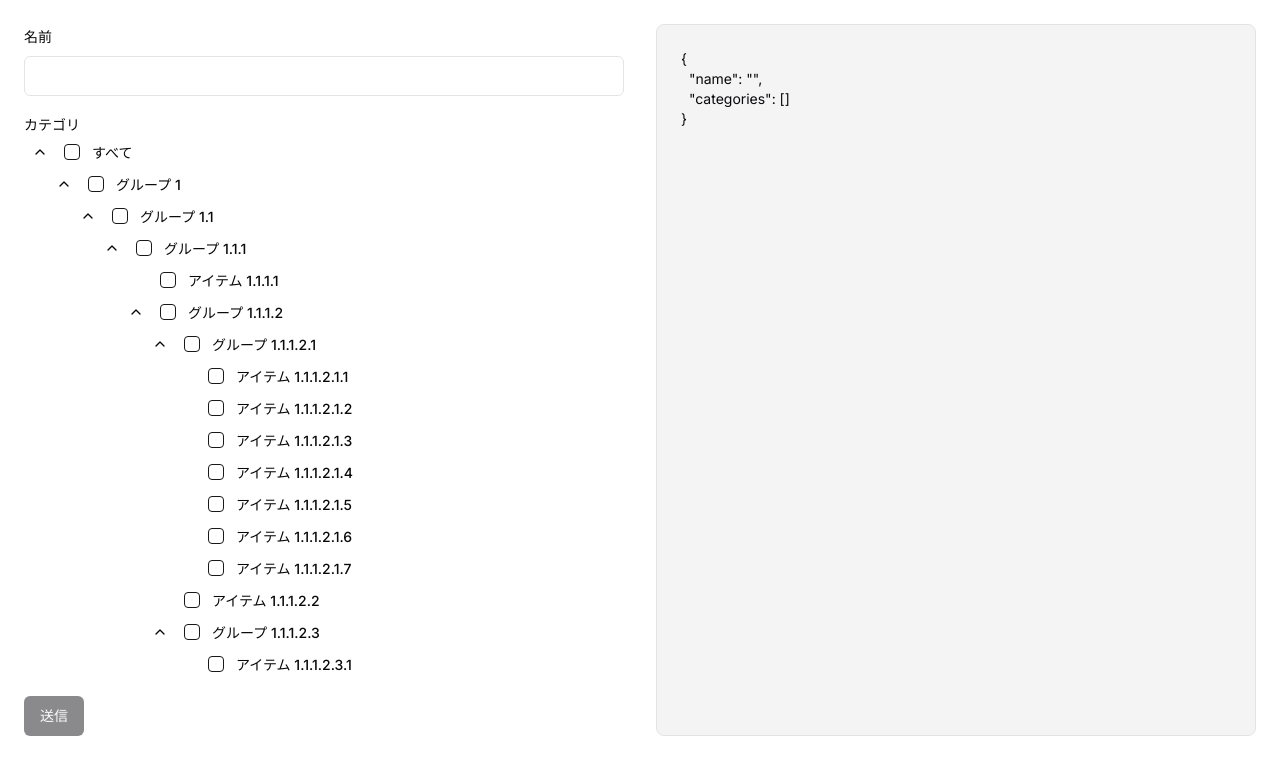
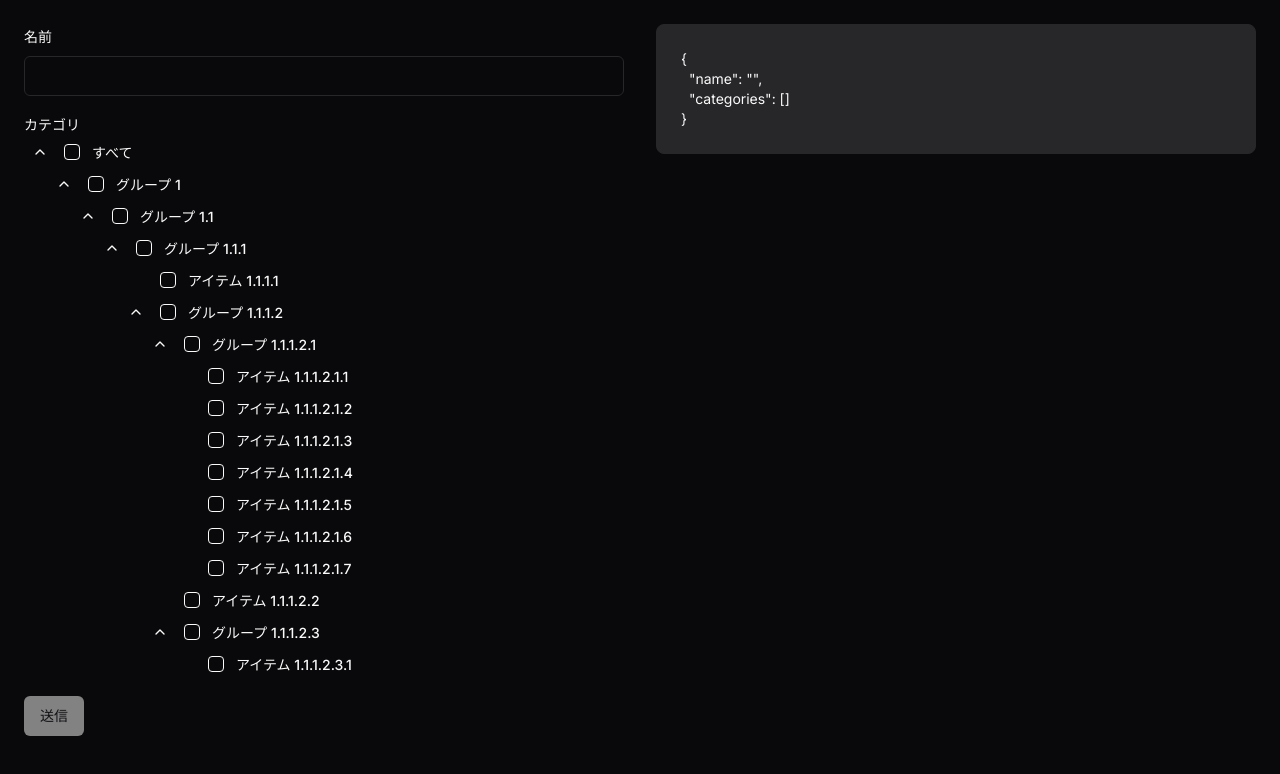
Before and after one commit to dninomiya/react-hook-form-tree-checkbox-selector, a Next.js app: page / in a window 1280 px wide. Shown: the top 774 px of the page. Built offline with nearby package versions, Linux system fonts and the light colour scheme.

Commit message:
feat: デザインまわり微調整

```diff
--- a/app/(top)/components/form/index.tsx
+++ b/app/(top)/components/form/index.tsx
@@ -36,8 +36,10 @@ export default function ExampleForm() {
           <Button disabled={isSubmitting || !isValid}>送信</Button>
         </form>
       </Form>
-      <div className="whitespace-pre-wrap text-sm border bg-muted rounded-lg p-6">
-        {JSON.stringify(watch(), null, 2)}
+      <div>
+        <div className="whitespace-pre-wrap text-sm border bg-muted rounded-lg p-6">
+          {JSON.stringify(watch(), null, 2)}
+        </div>
       </div>
     </div>
   );
--- a/app/layout.tsx
+++ b/app/layout.tsx
@@ -1,12 +1,12 @@
-import type { Metadata } from "next";
-import { Inter } from "next/font/google";
-import "./globals.css";
+import type { Metadata } from 'next';
+import { Inter } from 'next/font/google';
+import './globals.css';
 
-const inter = Inter({ subsets: ["latin"] });
+const inter = Inter({ subsets: ['latin'] });
 
 export const metadata: Metadata = {
-  title: "Create Next App",
-  description: "Generated by create next app",
+  title: 'Create Next App',
+  description: 'Generated by create next app',
 };
 
 export default function RootLayout({
@@ -15,7 +15,7 @@ export default function RootLayout({
   children: React.ReactNode;
 }>) {
   return (
-    <html lang="en">
+    <html lang="ja" className="dark">
       <body className={inter.className}>{children}</body>
     </html>
   );
```
